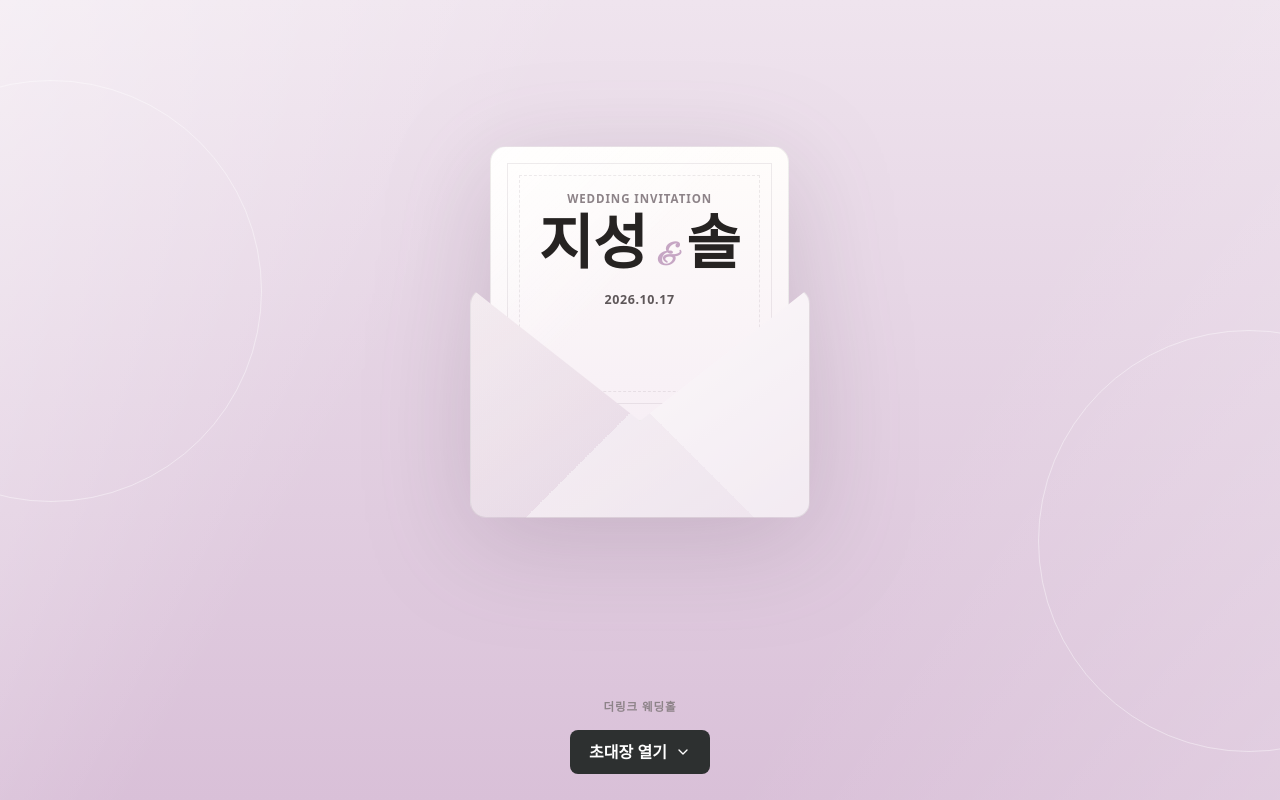
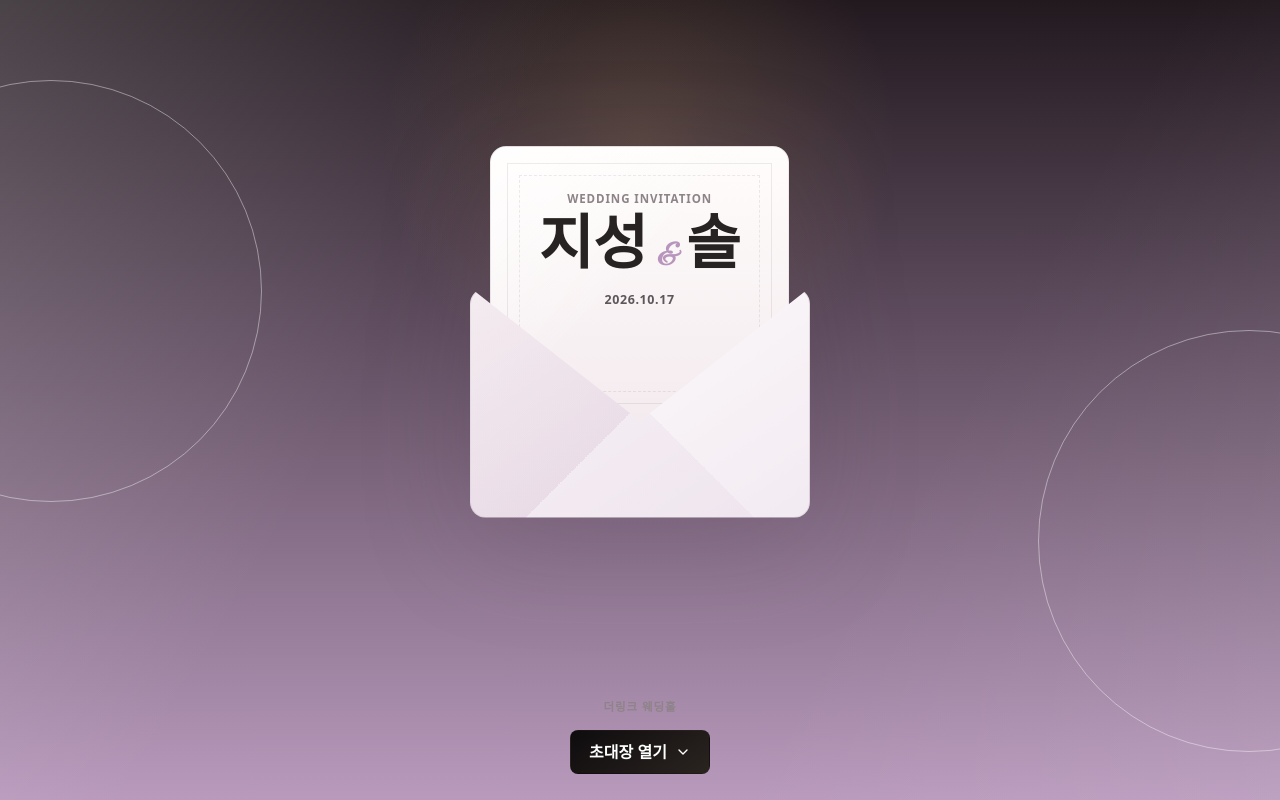
Before and after one commit to jseongchoi/js_and_sol, a React (Vite) app: page / in a window 1280 px wide. Shown: the top 800 px of the page. Built offline with nearby package versions, Linux system fonts and the light colour scheme; a web font is replaced by a local one.

Commit message:
Add subtle floral motion

```diff
--- a/src/main.jsx
+++ b/src/main.jsx
@@ -121,9 +121,11 @@ const galleryImages = [
   {
     src: asset("gallery-venue.png"),
     alt: "플라워 아치가 있는 웨딩홀 사진",
-    caption: "The Link Hall",
+    caption: "Ceremony",
   },
 ];
+
+const heroPetals = Array.from({ length: 12 }, (_, index) => index);
 
 function encodedVenueQuery() {
   return encodeURIComponent(`${wedding.venue.name} ${wedding.venue.address}`);
@@ -344,6 +346,11 @@ function Hero({ onShare }) {
     <section id="intro" className="hero-section" data-reveal>
       <img className="hero-photo" src={galleryImages[0].src} alt={galleryImages[0].alt} />
       <div className="hero-overlay" />
+      <div className="hero-petals" aria-hidden="true">
+        {heroPetals.map((item) => (
+          <span key={item} />
+        ))}
+      </div>
       <div className="line-flower" aria-hidden="true">
         <span />
         <span />
@@ -578,7 +585,7 @@ function TransportSection({ showToast }) {
         <span className="station station-b">신도림역</span>
         <div className="map-pin">
           <MapPin size={20} />
-          <span>THE LINK</span>
+          <span>VENUE</span>
         </div>
       </div>
 
--- a/src/styles.css
+++ b/src/styles.css
@@ -10,13 +10,16 @@
   --muted: #8d8388;
   --paper: #fffdfb;
   --cream: #f8f5f2;
-  --mauve: #c6a6c4;
-  --mauve-soft: #eadde9;
-  --mauve-pale: #f5eef4;
+  --mauve: #b895bd;
+  --mauve-soft: #e8d7ea;
+  --mauve-pale: #f7eff7;
   --sage: #7f9786;
-  --charcoal: #2d3030;
+  --gold: #c8a15d;
+  --gold-soft: #ead8b3;
+  --charcoal: #181515;
+  --deep: #0f0c0e;
   --line: rgba(53, 47, 50, 0.12);
-  --shadow: 0 24px 60px rgba(85, 67, 84, 0.16);
+  --shadow: 0 24px 60px rgba(38, 27, 38, 0.2);
   --radius: 8px;
   --scroll-progress: 0;
   --hero-shift: 0px;
@@ -34,8 +37,9 @@ body {
   margin: 0;
   min-width: 320px;
   background:
-    linear-gradient(90deg, rgba(255, 255, 255, 0.26), transparent 18% 82%, rgba(255, 255, 255, 0.22)),
-    linear-gradient(180deg, #eee1ec 0%, #dac2d9 42%, #eee3ec 100%);
+    radial-gradient(circle at 50% 8%, rgba(200, 161, 93, 0.18), transparent 28%),
+    linear-gradient(90deg, rgba(255, 255, 255, 0.08), transparent 18% 82%, rgba(255, 255, 255, 0.06)),
+    linear-gradient(180deg, #1a1419 0%, #342531 38%, #d7c2d8 100%);
   color: var(--ink);
   font-family: var(--font-sans);
   line-height: 1.65;
@@ -79,7 +83,7 @@ img {
   z-index: 90;
   width: calc(var(--scroll-progress) * 100%);
   height: 3px;
-  background: linear-gradient(90deg, var(--charcoal), var(--mauve), var(--sage));
+  background: linear-gradient(90deg, var(--deep), var(--gold), var(--mauve));
 }
 
 .opening-scene {
@@ -95,8 +99,9 @@ img {
   padding: 26px;
   overflow: hidden;
   background:
-    linear-gradient(120deg, rgba(255, 255, 255, 0.42), transparent 34% 68%, rgba(255, 255, 255, 0.2)),
-    linear-gradient(180deg, #efe4ee, #d9c0d8);
+    radial-gradient(circle at 50% 18%, rgba(200, 161, 93, 0.2), transparent 28%),
+    linear-gradient(120deg, rgba(255, 255, 255, 0.18), transparent 34% 68%, rgba(255, 255, 255, 0.08)),
+    linear-gradient(180deg, #22191f, #b99abd);
   animation: sceneIn 420ms ease both;
   touch-action: manipulation;
 }
@@ -149,7 +154,7 @@ img {
   border-radius: 16px;
   background:
     linear-gradient(135deg, rgba(255, 255, 255, 0.72), transparent 48%),
-    linear-gradient(180deg, #fffdfb, #f7eff5);
+    linear-gradient(180deg, #fffdfb, #f4ebef);
   text-align: center;
   transform: translateY(70px);
   animation: cardLift 1.2s 260ms cubic-bezier(0.2, 0.9, 0.25, 1) both;
@@ -247,7 +252,7 @@ img {
   height: 70px;
   place-items: center;
   border-radius: 50%;
-  background: var(--charcoal);
+  background: linear-gradient(145deg, var(--deep), #3b2e25);
   color: #fff;
   font-family: var(--font-serif);
   font-size: 1.08rem;
@@ -293,7 +298,7 @@ img {
 .primary-action,
 .wide-action {
   border-color: transparent;
-  background: var(--charcoal);
+  background: linear-gradient(145deg, var(--deep), #2a2420);
   color: #fff;
 }
 
@@ -331,8 +336,8 @@ img {
   gap: 12px;
   padding: 11px 12px;
   border-bottom: 1px solid var(--line);
-  background: rgba(255, 253, 251, 0.82);
-  box-shadow: 0 12px 30px rgba(70, 55, 70, 0.08);
+  background: rgba(255, 253, 251, 0.9);
+  box-shadow: 0 14px 34px rgba(21, 16, 19, 0.16);
   backdrop-filter: blur(18px);
 }
 
@@ -350,7 +355,7 @@ img {
   flex: 0 0 auto;
   place-items: center;
   border-radius: 50%;
-  background: var(--charcoal);
+  background: linear-gradient(145deg, var(--deep), #342721);
   color: #fff;
   font-family: var(--font-serif);
   font-weight: 600;
@@ -386,7 +391,9 @@ img {
   margin: 0 auto;
   overflow: hidden;
   background: var(--paper);
-  box-shadow: 0 0 70px rgba(61, 44, 59, 0.18);
+  box-shadow:
+    0 0 0 1px rgba(255, 255, 255, 0.2),
+    0 0 90px rgba(6, 4, 6, 0.32);
 }
 
 [data-reveal] {
@@ -404,7 +411,7 @@ img {
 
 .hero-section {
   position: relative;
-  min-height: min(790px, calc(100svh - 60px));
+  min-height: min(820px, calc(100svh - 60px));
   overflow: hidden;
   background: var(--charcoal);
   color: #fff;
@@ -413,24 +420,153 @@ img {
 .hero-photo {
   position: absolute;
   inset: 0;
+  z-index: 0;
   width: 100%;
   height: calc(100% + 80px);
   object-fit: cover;
-  object-position: center;
+  object-position: center center;
   transform: translateY(calc(var(--hero-shift) * -0.28));
 }
 
 .hero-overlay {
   position: absolute;
   inset: 0;
+  z-index: 1;
   background:
-    linear-gradient(180deg, rgba(0, 0, 0, 0.18), transparent 28%, rgba(0, 0, 0, 0.2) 66%, rgba(0, 0, 0, 0.62)),
-    linear-gradient(90deg, rgba(43, 35, 38, 0.22), transparent 45% 55%, rgba(43, 35, 38, 0.22));
+    radial-gradient(circle at 50% 38%, rgba(200, 161, 93, 0.06), transparent 32%),
+    linear-gradient(180deg, rgba(5, 4, 5, 0.36), rgba(5, 4, 5, 0.06) 28%, rgba(5, 4, 5, 0.34) 66%, rgba(5, 4, 5, 0.76)),
+    linear-gradient(90deg, rgba(12, 10, 11, 0.5), transparent 45% 55%, rgba(12, 10, 11, 0.5));
+}
+
+.hero-petals {
+  position: absolute;
+  inset: 0;
+  z-index: 2;
+  overflow: hidden;
+  pointer-events: none;
+}
+
+.hero-petals span {
+  --x: 50%;
+  --size: 9px;
+  --drift: 34px;
+  --duration: 15s;
+  --delay: 0s;
+  position: absolute;
+  top: -10%;
+  left: var(--x);
+  width: var(--size);
+  height: calc(var(--size) * 1.45);
+  border-radius: 90% 20% 80% 30%;
+  background: linear-gradient(135deg, rgba(255, 255, 255, 0.86), rgba(220, 190, 224, 0.68) 58%, rgba(234, 216, 179, 0.58));
+  box-shadow: 0 0 18px rgba(234, 216, 179, 0.16);
+  opacity: 0;
+  transform-origin: 50% 70%;
+  animation: petalFall var(--duration) linear infinite;
+  animation-delay: var(--delay);
+  will-change: transform, opacity;
+}
+
+.hero-petals span:nth-child(1) {
+  --x: 9%;
+  --size: 7px;
+  --drift: 48px;
+  --duration: 17s;
+  --delay: -4s;
+}
+
+.hero-petals span:nth-child(2) {
+  --x: 18%;
+  --size: 10px;
+  --drift: -28px;
+  --duration: 19s;
+  --delay: -11s;
+}
+
+.hero-petals span:nth-child(3) {
+  --x: 29%;
+  --size: 6px;
+  --drift: 36px;
+  --duration: 15s;
+  --delay: -7s;
+}
+
+.hero-petals span:nth-child(4) {
+  --x: 41%;
+  --size: 9px;
+  --drift: -46px;
+  --duration: 21s;
+  --delay: -15s;
+}
+
+.hero-petals span:nth-child(5) {
+  --x: 55%;
+  --size: 7px;
+  --drift: 32px;
+  --duration: 16s;
+  --delay: -2s;
+}
+
+.hero-petals span:nth-child(6) {
+  --x: 68%;
+  --size: 11px;
+  --drift: -36px;
+  --duration: 20s;
+  --delay: -9s;
+}
+
+.hero-petals span:nth-child(7) {
+  --x: 79%;
+  --size: 8px;
+  --drift: 44px;
+  --duration: 18s;
+  --delay: -13s;
+}
+
+.hero-petals span:nth-child(8) {
+  --x: 92%;
+  --size: 6px;
+  --drift: -24px;
+  --duration: 14s;
+  --delay: -6s;
+}
+
+.hero-petals span:nth-child(9) {
+  --x: 14%;
+  --size: 8px;
+  --drift: 24px;
+  --duration: 22s;
+  --delay: -17s;
+}
+
+.hero-petals span:nth-child(10) {
+  --x: 36%;
+  --size: 5px;
+  --drift: -34px;
+  --duration: 13s;
+  --delay: -3s;
+}
+
+.hero-petals span:nth-child(11) {
+  --x: 63%;
+  --size: 7px;
+  --drift: 28px;
+  --duration: 18s;
+  --delay: -12s;
+}
+
+.hero-petals span:nth-child(12) {
+  --x: 86%;
+  --size: 10px;
+  --drift: -42px;
+  --duration: 23s;
+  --delay: -19s;
 }
 
 .line-flower {
   position: absolute;
   inset: 44px 26px 56px;
+  z-index: 3;
   pointer-events: none;
 }
 
@@ -441,7 +577,7 @@ img {
   left: 50%;
   width: 1px;
   height: 42%;
-  background: rgba(255, 255, 255, 0.82);
+  background: linear-gradient(180deg, rgba(255, 255, 255, 0.92), rgba(234, 216, 179, 0.82));
   transform-origin: bottom;
 }
 
@@ -460,7 +596,7 @@ img {
   left: 50%;
   width: 80px;
   height: 120px;
-  border: 2px solid rgba(255, 255, 255, 0.84);
+  border: 2px solid rgba(234, 216, 179, 0.92);
   border-bottom: 0;
   border-radius: 80px 80px 0 0;
 }
@@ -479,8 +615,8 @@ img {
   position: absolute;
   left: 28px;
   right: 28px;
-  top: 48%;
-  z-index: 2;
+  top: 50%;
+  z-index: 4;
   text-align: center;
   transform: translateY(-50%);
   text-shadow: 0 8px 28px rgba(0, 0, 0, 0.22);
@@ -489,7 +625,8 @@ img {
 .hero-copy p {
   margin: 0;
   font-family: var(--font-script);
-  font-size: 2.12rem;
+  color: var(--gold-soft);
+  font-size: 2.24rem;
   line-height: 1;
 }
 
@@ -507,7 +644,7 @@ img {
 }
 
 .hero-copy h1 span {
-  color: #efe0ee;
+  color: var(--gold-soft);
   font-family: var(--font-script);
   font-size: 1.55rem;
   letter-spacing: 0;
@@ -525,7 +662,7 @@ img {
   position: absolute;
   right: 18px;
   bottom: 18px;
-  z-index: 2;
+  z-index: 5;
   width: 44px;
   height: 44px;
   border-color: rgba(255, 255, 255, 0.36);
@@ -539,7 +676,9 @@ img {
   display: grid;
   min-height: 520px;
   place-items: center;
-  background: var(--mauve);
+  background:
+    radial-gradient(circle at 50% 16%, rgba(234, 216, 179, 0.2), transparent 32%),
+    linear-gradient(180deg, #1a1518 0%, #5f455b 100%);
   color: rgba(255, 255, 255, 0.9);
 }
 
@@ -560,7 +699,9 @@ img {
 }
 
 .lavender-block {
-  background: var(--mauve-pale);
+  background:
+    linear-gradient(180deg, rgba(255, 255, 255, 0.52), transparent),
+    var(--mauve-pale);
 }
 
 .letter-section {
@@ -1363,6 +1504,23 @@ img {
   }
 }
 
+@keyframes petalFall {
+  0% {
+    opacity: 0;
+    transform: translate3d(0, -18px, 0) rotate(0deg);
+  }
+  12% {
+    opacity: 0.7;
+  }
+  78% {
+    opacity: 0.54;
+  }
+  100% {
+    opacity: 0;
+    transform: translate3d(var(--drift), 112vh, 0) rotate(260deg);
+  }
+}
+
 @media (max-width: 380px) {
   .section-block {
     padding-inline: 26px;
@@ -1423,4 +1581,9 @@ img {
   .opening-scene {
     animation: none;
   }
-}
+
+  .hero-petals span {
+    animation: none;
+    opacity: 0;
+  }
+}
```
